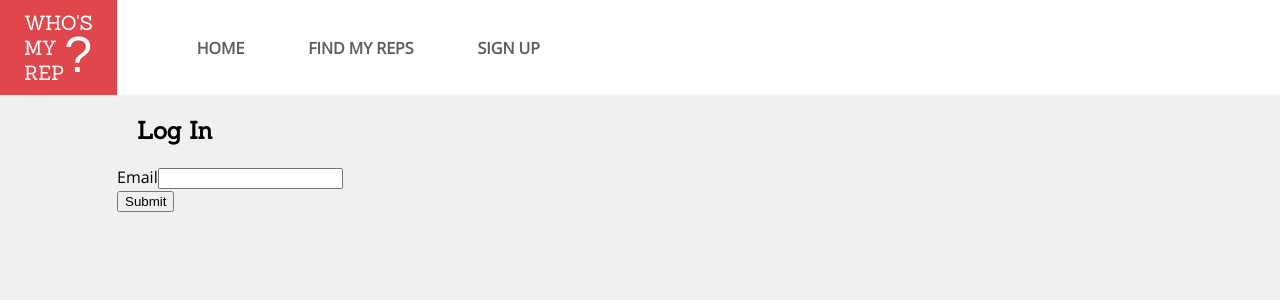
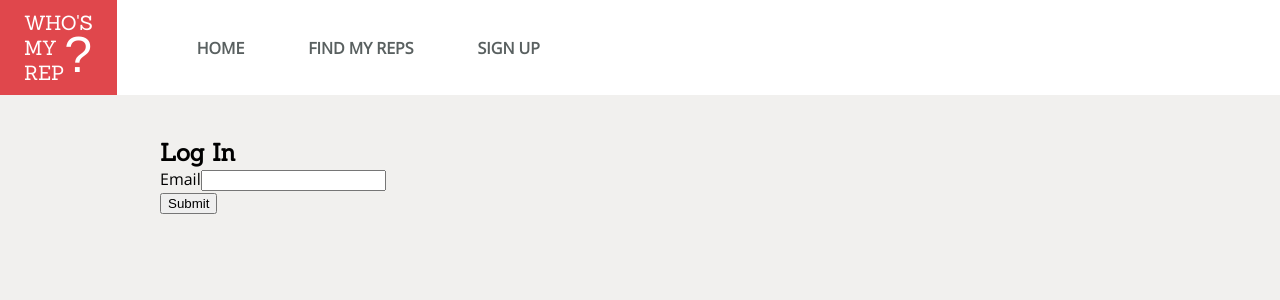
Before and after one commit to haleydek/react-project-frontend-whos-my-rep, a React (Create React App) app: page /login in a window 1280 px wide. Shown: the top 300 px of the page. Built offline with nearby package versions, Linux system fonts and the light colour scheme; no server answers; a web font is replaced by a local one.

Commit message:
adjust content-area padding.

```diff
--- a/src/stylesheets/styles.scss
+++ b/src/stylesheets/styles.scss
@@ -18,7 +18,8 @@ html, body {
         .content-area {
             flex-grow: 1;
             background-color: $background-color;
-            padding-left: 117px;
+            padding-left: 160px;
+            padding-top: 42px;
         }
     }
 }
@@ -30,7 +31,6 @@ a {
 h1, h2, h3 {
     font-family: $heading-font-family;
     margin: 0;
-    padding: 20px;
 }
 
 
```
